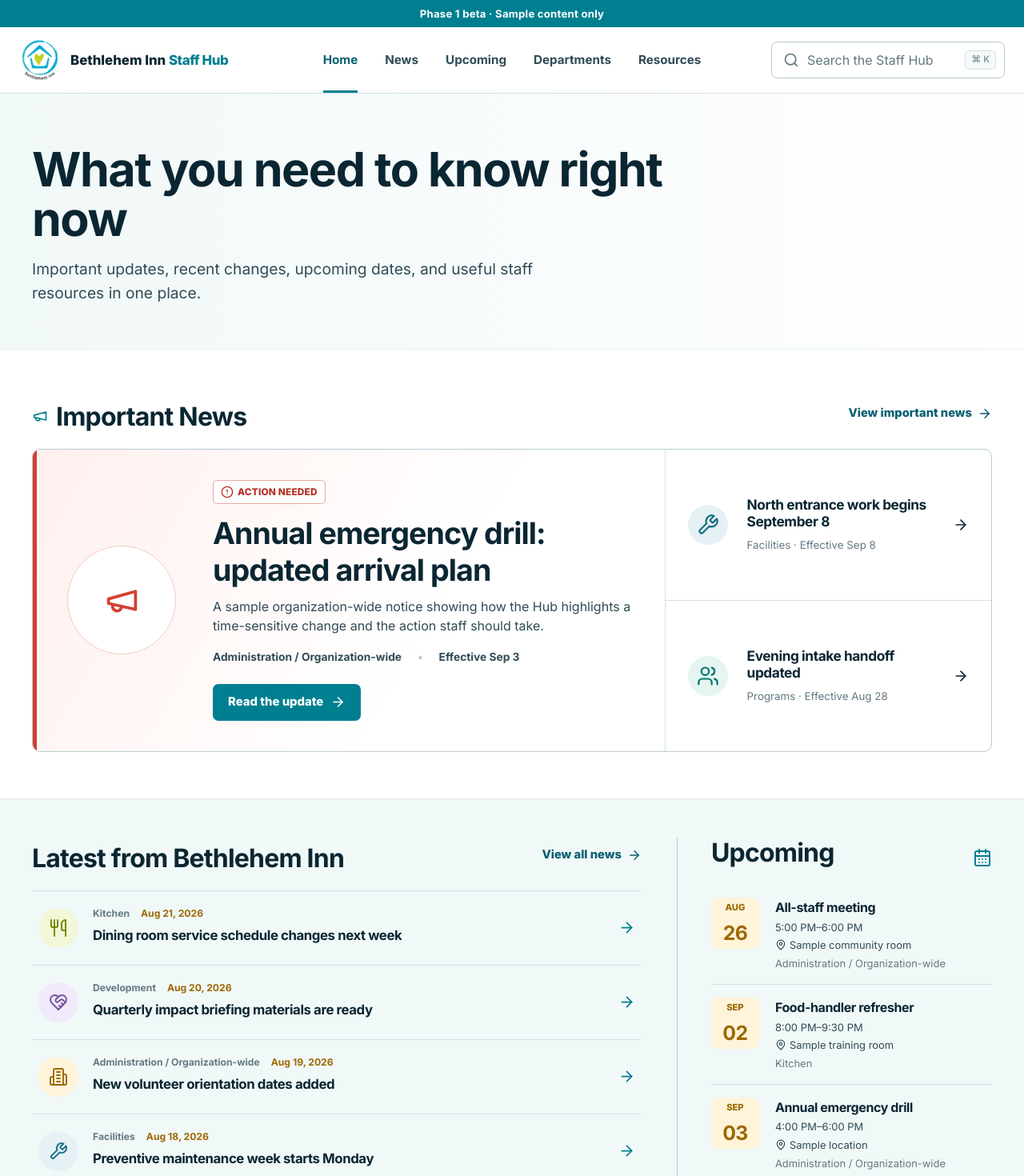
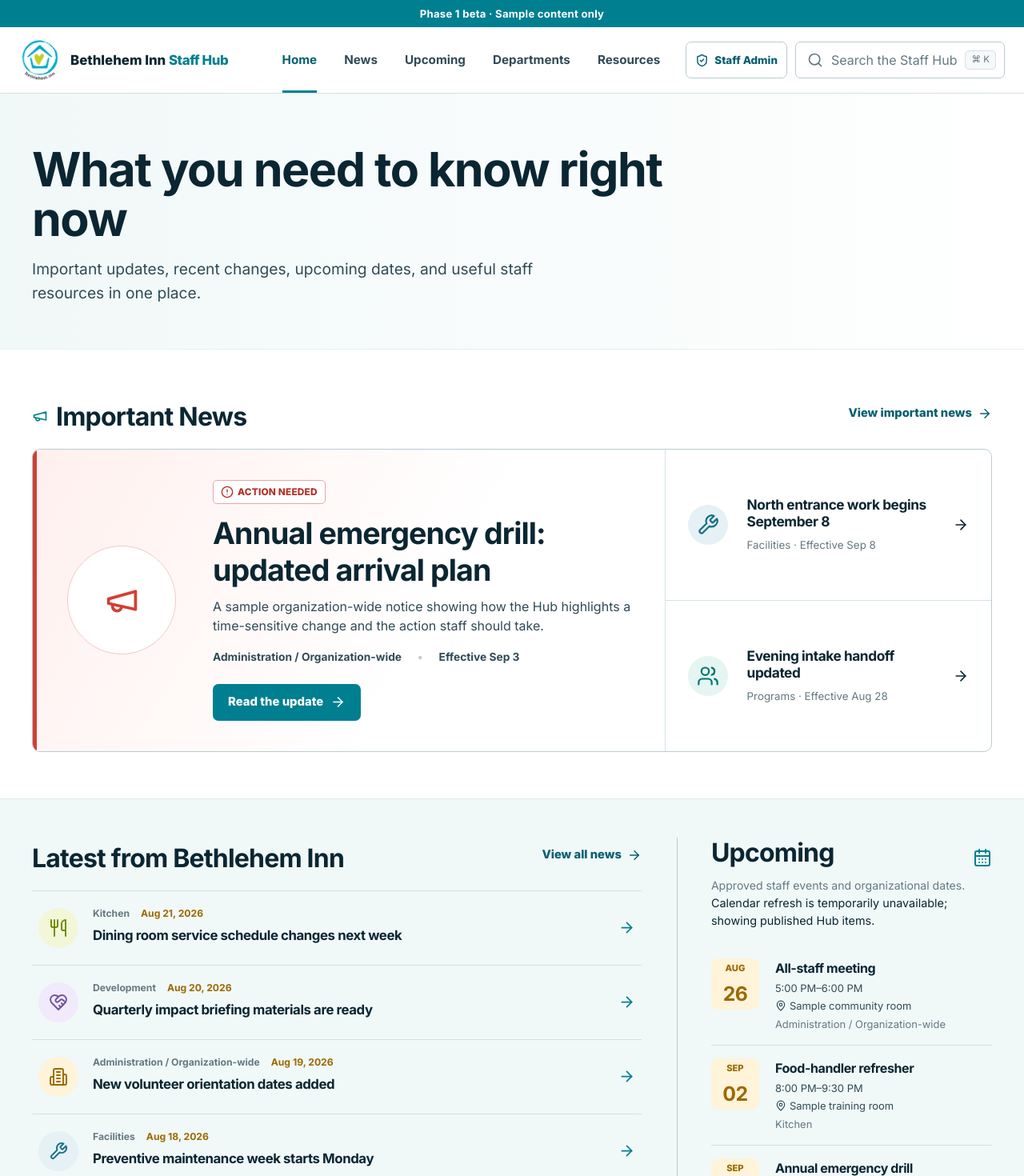
Before and after one commit to htmtj/bethlehem-inn-staff-hub-reader, a React (Vite) app: page / in a window 1280 px wide. Shown: the top 1470 px of the page at 80% size. Built offline with nearby package versions, Linux system fonts and the light colour scheme; no server answers.

Commit message:
feat: improve calendar and publisher discoverability

```diff
--- a/src/components/AppShell.tsx
+++ b/src/components/AppShell.tsx
@@ -1,5 +1,5 @@
 import { useCallback, useEffect, useState, type PropsWithChildren } from "react";
-import { Menu, Search, X } from "lucide-react";
+import { Menu, Search, ShieldCheck, X } from "lucide-react";
 import { Link, NavLink, useLocation } from "react-router-dom";
 import { SearchDialog } from "./SearchDialog";
 
@@ -54,8 +54,14 @@ export function AppShell({ children }: PropsWithChildren) {
                 {item.label}
               </NavLink>
             ))}
+            <Link className="mobile-admin-link" to="/admin">
+              <ShieldCheck aria-hidden="true" size={17} /> Staff Admin
+            </Link>
           </nav>
           <div className="header-actions">
+            <Link aria-label="Staff Admin" className="header-admin-link" title="Staff Admin" to="/admin">
+              <ShieldCheck aria-hidden="true" size={17} /> <span>Staff Admin</span>
+            </Link>
             <button className="header-search" onClick={() => setSearchOpen(true)} type="button">
               <Search aria-hidden="true" size={20} />
               <span>Search the Staff Hub</span>
--- a/src/components/UpcomingList.tsx
+++ b/src/components/UpcomingList.tsx
@@ -2,15 +2,15 @@ import { CalendarDays, MapPin } from "lucide-react";
 import { formatTimeRange, getDateParts, getDepartmentName } from "../lib/content";
 import type { EventItem } from "../types/content";
 
-export function UpcomingList({ items, limit }: { items: EventItem[]; limit?: number }) {
+export function UpcomingList({ items, limit, loading = false }: { items: EventItem[]; limit?: number; loading?: boolean }) {
   const visibleItems = typeof limit === "number" ? items.slice(0, limit) : items;
 
-  if (!visibleItems.length) {
+  if (loading || !visibleItems.length) {
     return (
       <div className="empty-state">
         <CalendarDays aria-hidden="true" />
-        <h3>No upcoming items</h3>
-        <p>There are no published events or deadlines for this view.</p>
+        <h3>{loading ? "Checking for upcoming events" : "No upcoming staff events have been posted yet"}</h3>
+        <p>{loading ? "We’re checking the Staff Hub calendar for the latest approved dates." : "Approved staff events and organizational dates will appear here when they are added."}</p>
       </div>
     );
   }
--- a/src/hooks/useCalendarEvents.ts
+++ b/src/hooks/useCalendarEvents.ts
@@ -23,6 +23,9 @@ export function useCalendarEvents(): { events: EventItem[]; state: CalendarFeedS
     };
   }, []);
 
-  const active = useMemo(() => mergeEvents(getActiveEvents(), calendarEvents), [calendarEvents]);
+  const active = useMemo(
+    () => mergeEvents(state === "unavailable" ? getActiveEvents() : [], calendarEvents),
+    [calendarEvents, state],
+  );
   return { events: active, state };
 }
--- a/src/pages/HomePage.tsx
+++ b/src/pages/HomePage.tsx
@@ -24,7 +24,7 @@ export function HomePage() {
   const secondary = important.slice(1);
   const importantIds = new Set(important.map((item) => item.id));
   const latest = getActiveNews().filter((item) => !importantIds.has(item.id)).slice(0, 4);
-  const { events: upcoming } = useCalendarEvents();
+  const { events: upcoming, state: calendarState } = useCalendarEvents();
   const quickResources = getActiveResources().filter((item) => item.featured).slice(0, 4);
 
   return (
@@ -112,7 +112,9 @@ export function HomePage() {
               <h2 id="upcoming-heading">Upcoming</h2>
               <CalendarDays aria-hidden="true" className="heading-icon" />
             </div>
-            <UpcomingList items={upcoming} limit={3} />
+            <p className="feed-intro">Approved staff events and organizational dates.</p>
+            {calendarState === "unavailable" ? <p className="feed-notice" role="status">Calendar refresh is temporarily unavailable; showing published Hub items.</p> : null}
+            <UpcomingList items={upcoming} limit={3} loading={calendarState === "loading"} />
             <Link className="text-link section-link" to="/upcoming">
               View all upcoming <ArrowRight aria-hidden="true" size={18} />
             </Link>
--- a/src/pages/UpcomingPage.tsx
+++ b/src/pages/UpcomingPage.tsx
@@ -51,7 +51,7 @@ export function UpcomingPage() {
           </label>
         </div>
         <div className="upcoming-page-list">
-          <UpcomingList items={filtered} />
+      <UpcomingList items={filtered} loading={state === "loading"} />
         </div>
       </section>
     </div>
--- a/src/styles.css
+++ b/src/styles.css
@@ -169,7 +169,7 @@ p {
 
 .site-header__inner {
   display: grid;
-  grid-template-columns: minmax(260px, 1fr) auto minmax(260px, 1fr);
+  grid-template-columns: minmax(240px, 1fr) auto minmax(360px, auto);
   align-items: center;
   width: min(calc(100% - 48px), 1400px);
   min-height: 82px;
@@ -244,6 +244,29 @@ p {
   gap: 10px;
 }
 
+.header-admin-link {
+  display: inline-flex;
+  align-items: center;
+  min-height: 46px;
+  padding: 0 11px;
+  border: 1px solid var(--line-strong);
+  border-radius: 7px;
+  color: var(--teal-800);
+  font-size: 0.84rem;
+  font-weight: 720;
+  gap: 7px;
+  white-space: nowrap;
+}
+
+.header-admin-link:hover {
+  border-color: var(--teal-600);
+  background: var(--teal-050);
+}
+
+.primary-nav .mobile-admin-link {
+  display: none;
+}
+
 .header-search {
   display: flex;
   align-items: center;
@@ -541,6 +564,13 @@ p {
 .home-feed-grid > section + section {
   padding-left: 42px;
   border-left: 1px solid var(--line-strong);
+}
+
+.feed-intro {
+  margin-top: -10px;
+  margin-bottom: 12px;
+  color: var(--muted);
+  font-size: 0.88rem;
 }
 
 .news-list,
@@ -1619,6 +1649,16 @@ select {
     display: none;
   }
 
+  .header-admin-link {
+    width: 46px;
+    padding: 0;
+    justify-content: center;
+  }
+
+  .header-admin-link span {
+    display: none;
+  }
+
   .department-rail {
     grid-template-columns: repeat(3, 1fr);
   }
@@ -1687,6 +1727,22 @@ select {
 
   .header-search {
     display: none;
+  }
+
+  .header-admin-link {
+    display: none;
+  }
+
+  .primary-nav .mobile-admin-link {
+    display: inline-flex;
+    align-items: center;
+    min-height: 48px;
+    margin-top: 8px;
+    padding: 0 12px;
+    border-top: 1px solid var(--line);
+    color: var(--teal-800);
+    font-weight: 720;
+    gap: 8px;
   }
 
   .mobile-menu-button,
```
